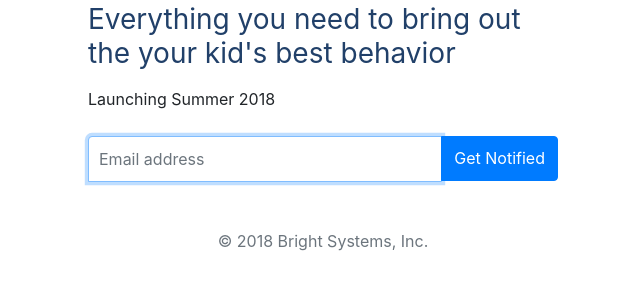
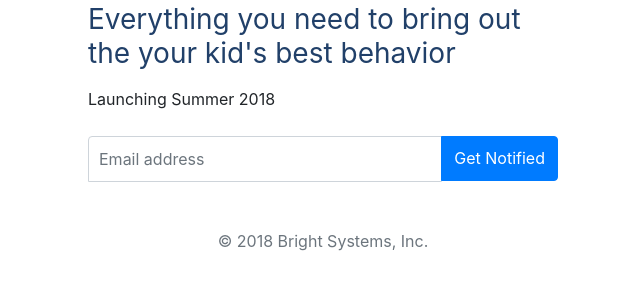
Before and after one commit to bright-systems/bright-systems.github.io, a plain HTML site: page index.html in a window 1280 px wide. Shown: the part 310-600 px from the top of the page, without its empty margins (317-957 px from the left). Drawn offline with nearby package versions, Linux system fonts and the light colour scheme.

Commit message:
back to getbright.com, removed autofocus

```diff
--- a/index.html
+++ b/index.html
@@ -40,7 +40,7 @@
 
 
         <div class="input-group get-notified">
-          <input name="email" type="email" id="inputEmail"  class="form-control" placeholder="Email address" aria-label="Email address" aria-describedby="email input" required autofocus>
+          <input name="email" type="email" id="inputEmail"  class="form-control" placeholder="Email address" aria-label="Email address" aria-describedby="email input" required>
           <div class="input-group-append">
             <button class="btn btn-primary" type="submit">Get Notified</button>
           </div>
```
Also changed, not shown: 1 other file.
